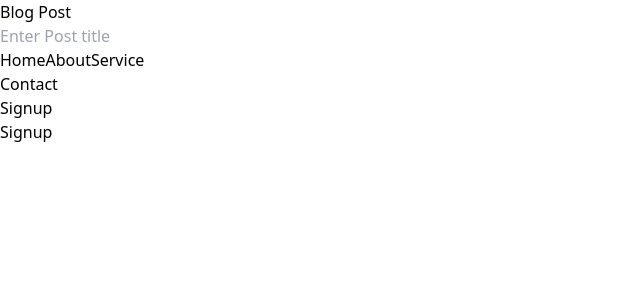
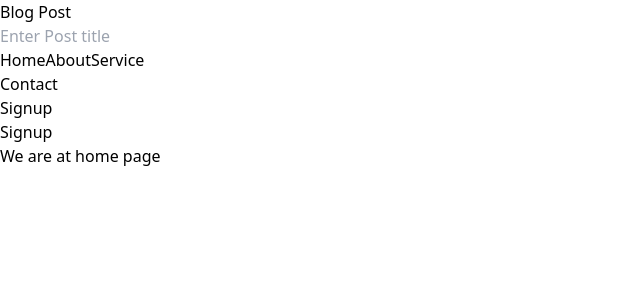
Before and after one commit to codewithVRV/Task_Application, a React (Vite) app in the folder frontend/: page / in a window 1280 px wide. Shown: the top 300 px of the page, without its empty margins (0-640 px from the left). Built offline with nearby package versions, Linux system fonts and the light colour scheme.

Commit message:
basic routing done with pages

```diff
--- a/frontend/src/App.jsx
+++ b/frontend/src/App.jsx
@@ -1,4 +1,5 @@
 import Header from "./component/Header/Header";
+import AllRoutes from "./Routes/AllRoutes";
 
 
 
@@ -6,6 +7,7 @@ const App = () => {
   return (
     <>
       <Header />
+      <AllRoutes />
     </>
   )
 }
--- /dev/null
+++ b/frontend/src/Routes/AllRoutes.jsx
@@ -0,0 +1,20 @@
+import { Route, Routes } from "react-router-dom"
+import SignUp from "../pages/Signup";
+import Login from "../pages/Login";
+import Home from "../pages/Home";
+// import Home from "../component/"
+
+
+
+const AllRoutes = () => {
+    return(
+        <Routes>
+            <Route path="/" element={<Home />}/>
+            <Route path="/signup" element={<SignUp />}/>
+            <Route path="/signin" element={<Login />}/>
+            {/* <Route path="/post/create" element={<CreatePost />}/> */}
+        </Routes>
+    )
+}
+
+export default AllRoutes;
--- a/frontend/src/main.jsx
+++ b/frontend/src/main.jsx
@@ -1,7 +1,12 @@
-import { createRoot } from 'react-dom/client'
-import './index.css'
-import App from './App.jsx'
+import { createRoot } from "react-dom/client";
+import "./index.css";
+import App from "./App.jsx";
+import { BrowserRouter } from "react-router-dom";
+import { Toaster } from "react-hot-toast";
 
-createRoot(document.getElementById('root')).render(
+createRoot(document.getElementById("root")).render(
+  <BrowserRouter>
     <App />
-)
+    <Toaster />
+  </BrowserRouter>
+);
--- /dev/null
+++ b/frontend/src/pages/Home.jsx
@@ -0,0 +1,11 @@
+
+
+const Home = () => {
+    return (
+        <div>
+            <h1>We are at home page</h1>
+        </div>
+    )
+}
+
+export default Home;
```
